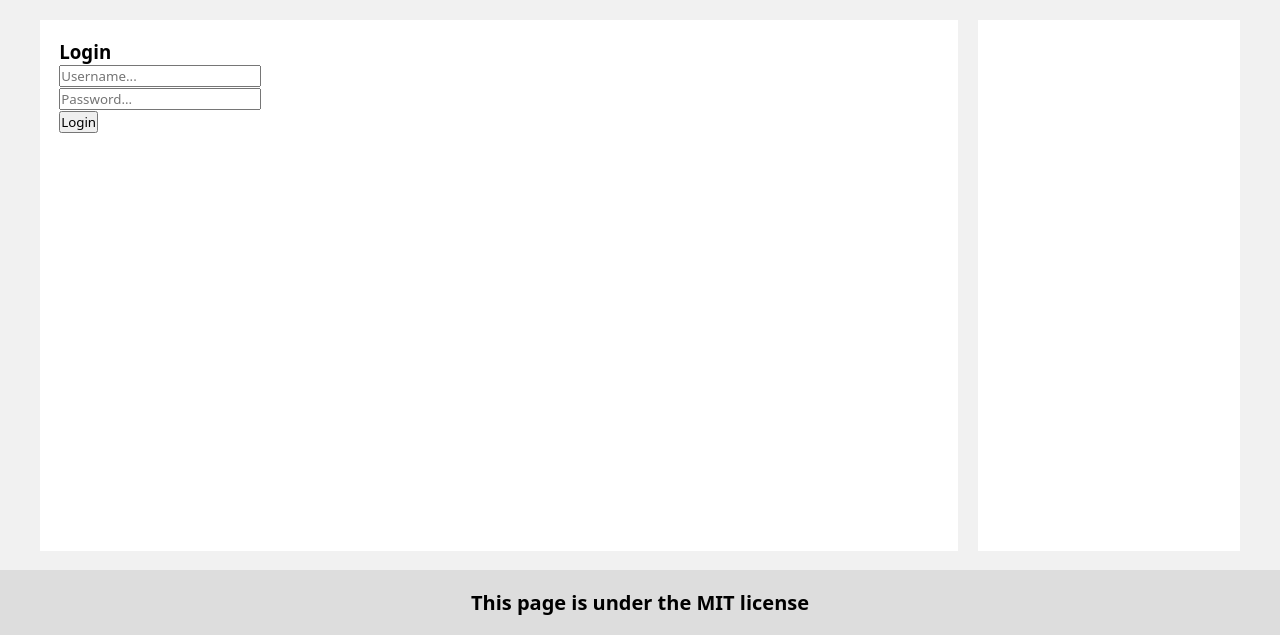
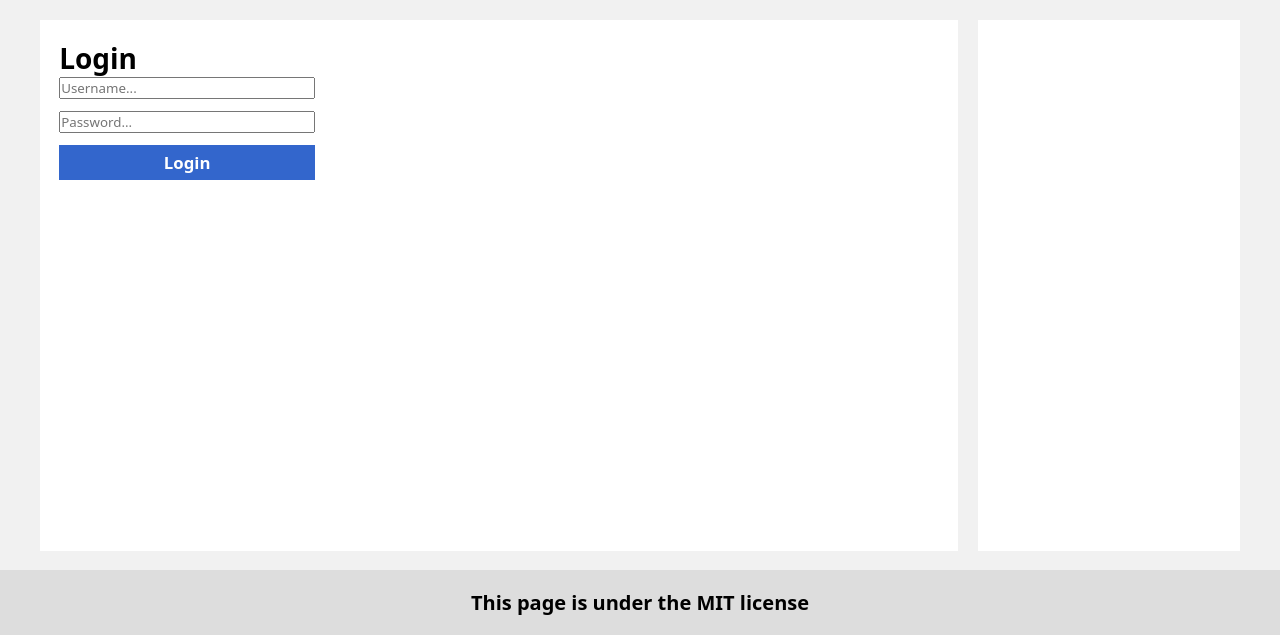
Before and after one commit to gopoma/TravelEasy, a Django app: page /auth/login/ in a window 1280 px wide. Shown: the part 166-801 px from the top of the page. Run offline with Django 4.2, Linux system fonts and the light colour scheme.

Commit message:
Improvide form styles to a some extent

```diff
--- a/src/accounts/templates/accounts/login.html
+++ b/src/accounts/templates/accounts/login.html
@@ -1,11 +1,11 @@
 {% extends 'layouts/main-layout.html' %}
 
 {% block content %}
-    <h1>Login</h1>
-    <form action="/auth/login/" method="POST">
+    <h1 class="login">Login</h1>
+    <form class="form" action="/auth/login/" method="POST">
         {% csrf_token %}
-        <input type="text" name="username" placeholder="Username..."><br>
-        <input type="password" name="password" placeholder="Password..."><br>
-        <input type="submit" value="Login">
+        <input class="form__regular-input" type="text" name="username" placeholder="Username...">
+        <input class="form__regular-input" type="password" name="password" placeholder="Password...">
+        <input class="form__submit-btn" type="submit" value="Login">
     </form>
 {% endblock %}
--- a/src/static/styles/styles.css
+++ b/src/static/styles/styles.css
@@ -94,6 +94,35 @@
     background-color:#BB2D3B;
 }
 
+.login {
+    font-size: var(--fs-lg);
+}
+/* Generic-Form */
+.form {
+    width: 20vw;
+    display: flex;
+    flex-direction: column;
+    gap: 0.75rem;
+}
+.form__regular-input {
+
+}
+.form__submit-btn {
+    border: 2px solid #3366CC;
+    padding: 0.25rem;
+    font-size: var(--fs-md);
+    font-weight: bold;
+    color: #FFF;
+    background-color: #3366CC;
+    cursor: pointer;
+    transition: background 0.3s ease-out;
+}
+.form__submit-btn:hover {
+    border-color: #447FF5;
+    background-color: #447FF5;
+}
+/* /Generic-Form */
+
 .footer {
     padding: 1.2rem;
     background-color: #DDD;
```
